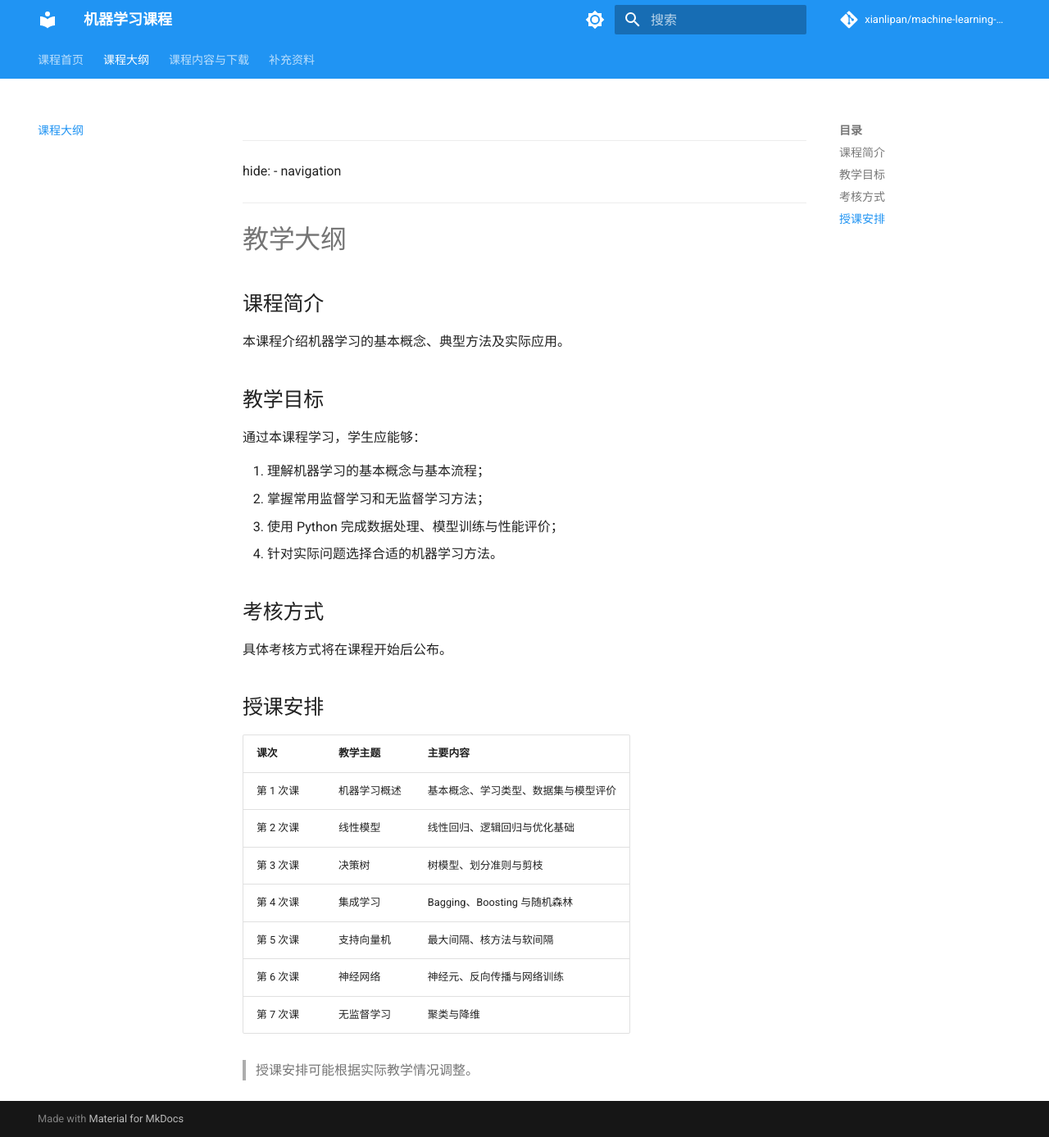
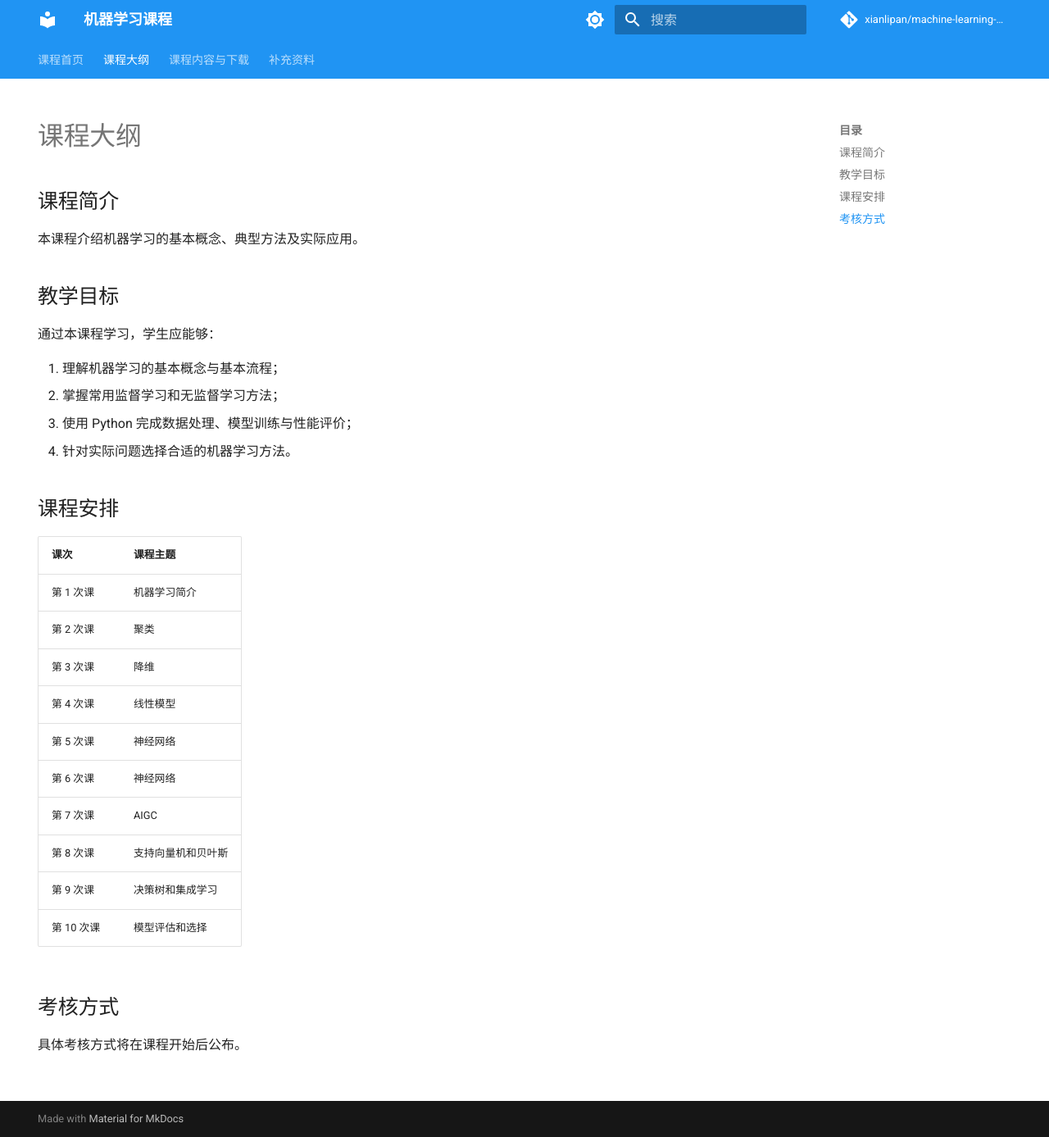
Before and after one commit to xianlipan/machine-learning-course, an MkDocs documentation site: the page built from docs/syllabus.md, in a window 1280 px wide and 1387 px high. Shown: the whole window at 82% size. Built offline with MkDocs 1.6.1 and Material for MkDocs 9.7.7, drawn with Linux system fonts in a browser that asks for light colours; comment, search, counter and statistics services are not loaded.

Commit message:
update contents

```diff
--- /dev/null
+++ b/docs/stylesheets/extra.css
@@ -0,0 +1,10 @@
+/* 顶部导航已经包含全部栏目，因此隐藏重复的左侧主导航。 */
+.md-sidebar--primary {
+  display: none;
+}
+
+@media screen and (min-width: 60em) {
+  .md-content {
+    max-width: none;
+  }
+}
--- a/docs/syllabus.md
+++ b/docs/syllabus.md
@@ -1,10 +1,9 @@
-
 ---
 hide:
   - navigation
 ---
 
-# 教学大纲
+# 课程大纲
 
 ## 课程简介
 
@@ -19,20 +18,21 @@
 3. 使用 Python 完成数据处理、模型训练与性能评价；
 4. 针对实际问题选择合适的机器学习方法。
 
+## 课程安排
+
+| 课次 | 课程主题 |
+| --- | --- |
+| 第 1 次课 | 机器学习简介 |
+| 第 2 次课 | 聚类 |
+| 第 3 次课 | 降维 |
+| 第 4 次课 | 线性模型 |
+| 第 5 次课 | 神经网络 |
+| 第 6 次课 | 神经网络 |
+| 第 7 次课 | AIGC |
+| 第 8 次课 | 支持向量机和贝叶斯 |
+| 第 9 次课 | 决策树和集成学习 |
+| 第 10 次课 | 模型评估和选择 |
+
 ## 考核方式
 
 具体考核方式将在课程开始后公布。
-
-## 授课安排
-
-| 课次 | 教学主题 | 主要内容 |
-| --- | --- | --- |
-| 第 1 次课 | 机器学习概述 | 基本概念、学习类型、数据集与模型评价 |
-| 第 2 次课 | 线性模型 | 线性回归、逻辑回归与优化基础 |
-| 第 3 次课 | 决策树 | 树模型、划分准则与剪枝 |
-| 第 4 次课 | 集成学习 | Bagging、Boosting 与随机森林 |
-| 第 5 次课 | 支持向量机 | 最大间隔、核方法与软间隔 |
-| 第 6 次课 | 神经网络 | 神经元、反向传播与网络训练 |
-| 第 7 次课 | 无监督学习 | 聚类与降维 |
-
-> 授课安排可能根据实际教学情况调整。
--- a/mkdocs.yml
+++ b/mkdocs.yml
@@ -30,6 +30,9 @@
         icon: material/brightness-4
         name: 切换到浅色模式
 
+extra_css:
+  - stylesheets/extra.css
+
 nav:
   - 课程首页: index.md
   - 课程大纲: syllabus.md
```
Also changed, not shown: docs/assignments/index.md (deleted, +0 -11 lines), docs/coursework.md (+9 -6 lines), docs/labs/index.md (deleted, +0 -13 lines), docs/lectures/chapter01.md (deleted, +0 -15 lines), docs/lectures/index.md (deleted, +0 -15 lines), docs/schedule.md (deleted, +0 -14 lines).
